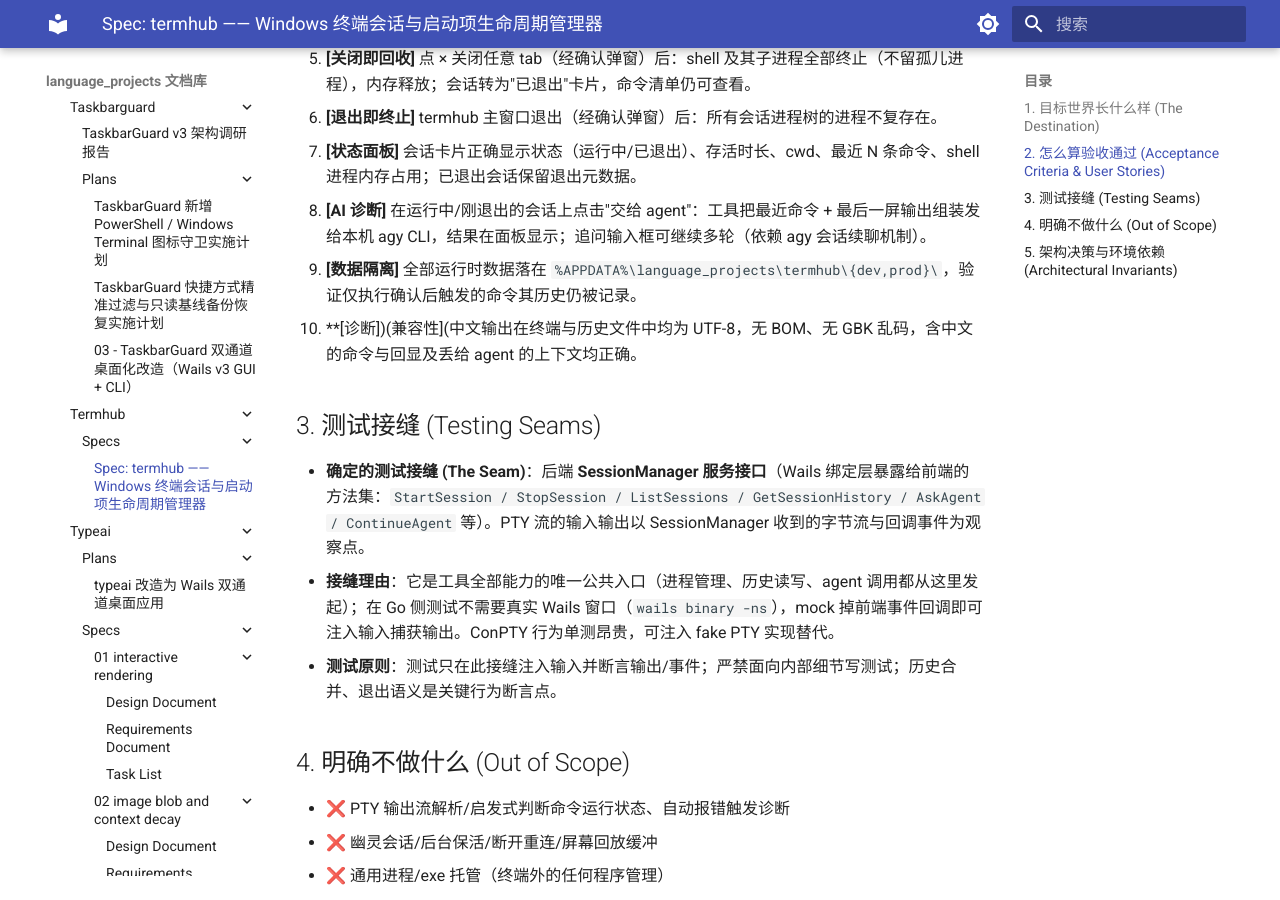
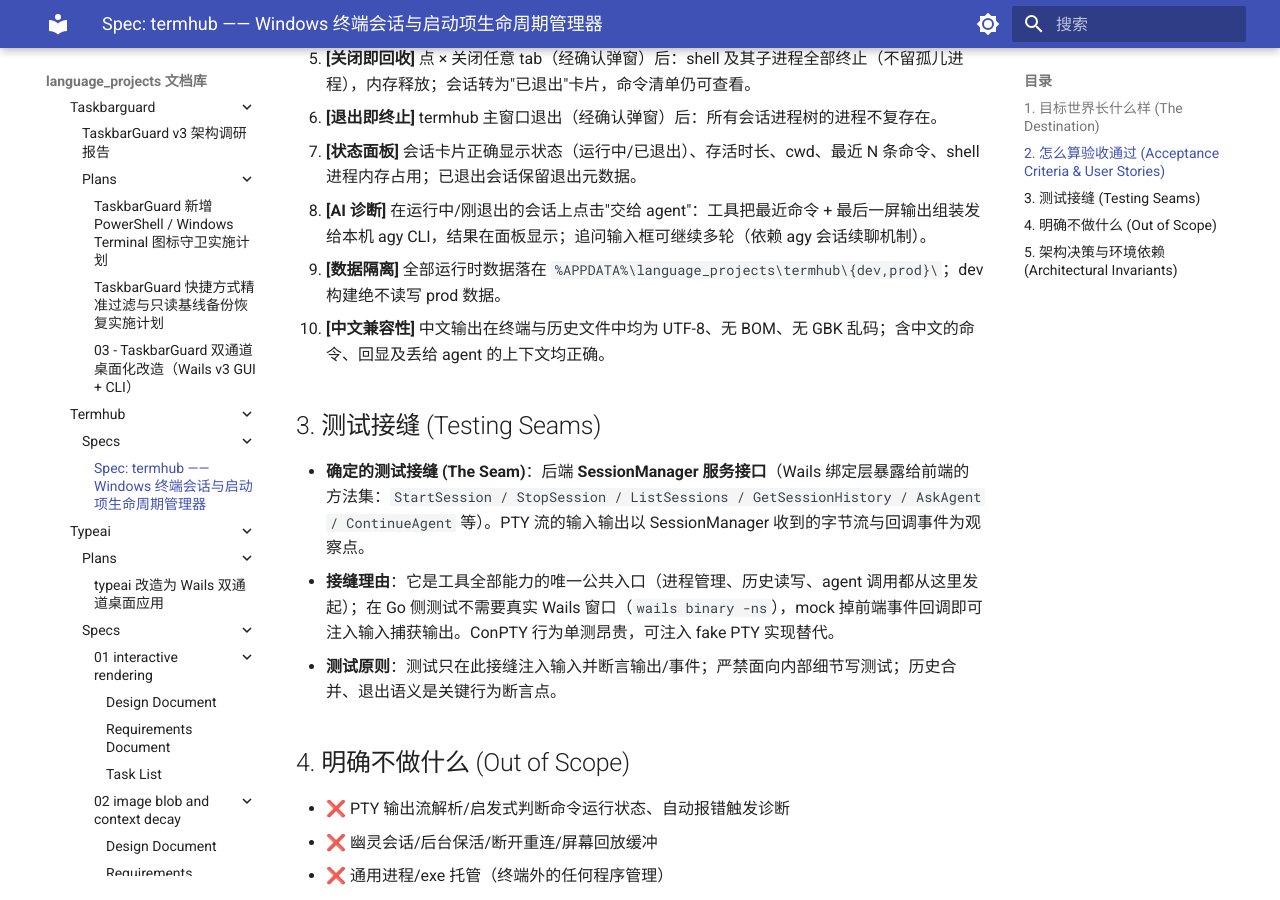
Before and after one commit to shihao-hub/td-language_projects, an MkDocs documentation site: the page built from docs/projects/go_projects/termhub/specs/01-termhub-terminal-manager-spec.md, in a window 1280 px wide and 900 px high, scrolled down 965 px. Built offline with MkDocs 1.6.1 and Material for MkDocs 9.7.7, drawn with Linux system fonts in a browser that asks for light colours; a script that is not in the unit is left out.

Commit message:
docs(specs): 修正 termhub 规格验收条目文字粘连
Co-Authored-By: Claude Opus 5 (1M context) <noreply@anthropic.com>

```diff
--- a/docs/projects/go_projects/termhub/specs/01-termhub-terminal-manager-spec.md
+++ b/docs/projects/go_projects/termhub/specs/01-termhub-terminal-manager-spec.md
@@ -25,8 +25,8 @@ termhub 是一款 Wails 桌面应用，作为 **Windows 终端宿主**替代"常
 6. **[退出即终止]** termhub 主窗口退出（经确认弹窗）后：所有会话进程树的进程不复存在。
 7. **[状态面板]** 会话卡片正确显示状态（运行中/已退出）、存活时长、cwd、最近 N 条命令、shell 进程内存占用；已退出会话保留退出元数据。
 8. **[AI 诊断]** 在运行中/刚退出的会话上点击"交给 agent"：工具把最近命令 + 最后一屏输出组装发给本机 agy CLI，结果在面板显示；追问输入框可继续多轮（依赖 agy 会话续聊机制）。
-9. **[数据隔离]** 全部运行时数据落在 `%APPDATA%\language_projects\termhub\{dev,prod}\`，验证仅执行确认后触发的命令其历史仍被记录。
-10. **[诊断])(兼容性](中文输出在终端与历史文件中均为 UTF-8，无 BOM、无 GBK 乱码，含中文的命令与回显及丢给 agent 的上下文均正确。
+9. **[数据隔离]** 全部运行时数据落在 `%APPDATA%\language_projects\termhub\{dev,prod}\`；dev 构建绝不读写 prod 数据。
+10. **[中文兼容性]** 中文输出在终端与历史文件中均为 UTF-8、无 BOM、无 GBK 乱码；含中文的命令、回显及丢给 agent 的上下文均正确。
 
 ## 3. 测试接缝 (Testing Seams)
 
```
